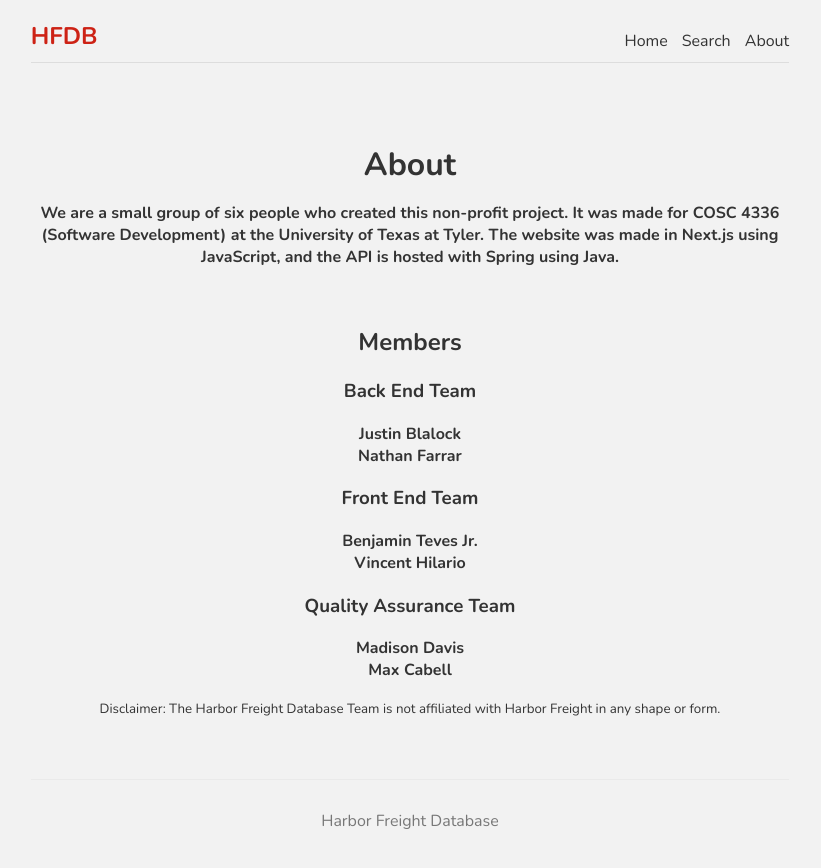
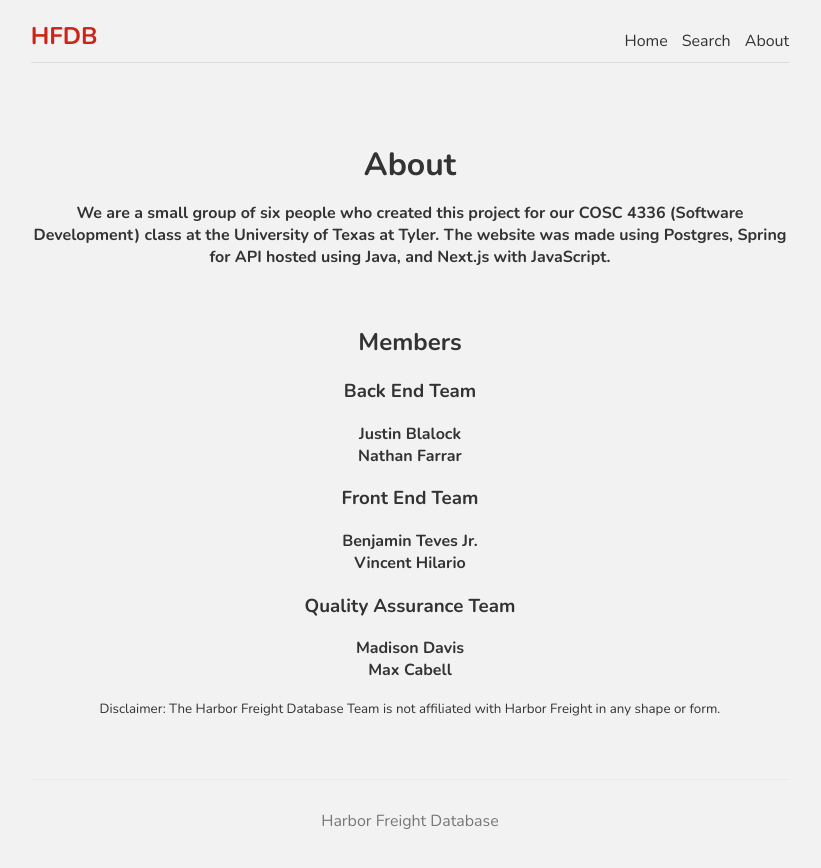
Before and after one commit to hfdb-info/frontend-nextjs, a Next.js app: page /about in a window 1280 px wide. Shown: the whole page, without its empty margins (230-1051 px from the left). Built offline with nearby package versions, Linux system fonts and the light colour scheme.

Commit message:
updated About Page

```diff
--- a/pages/about/index.js
+++ b/pages/about/index.js
@@ -4,9 +4,8 @@
     return (
         <div className="About">
             <center><h1>About</h1>
-            <p>We are a small group of six people who created this non-profit project. It was made for COSC 4336 (Software Development)
-                at the University of Texas at Tyler. The website was made in Next.js using JavaScript, and the API is hosted with Spring
-                using Java.
+            <p>We are a small group of six people who created this project for our COSC 4336 (Software Development) class
+                at the University of Texas at Tyler. The website was made using Postgres, Spring for API hosted using Java, and Next.js with JavaScript.
             </p><br></br>
             <h2>Members</h2>
             <h3>Back End Team</h3>
```
